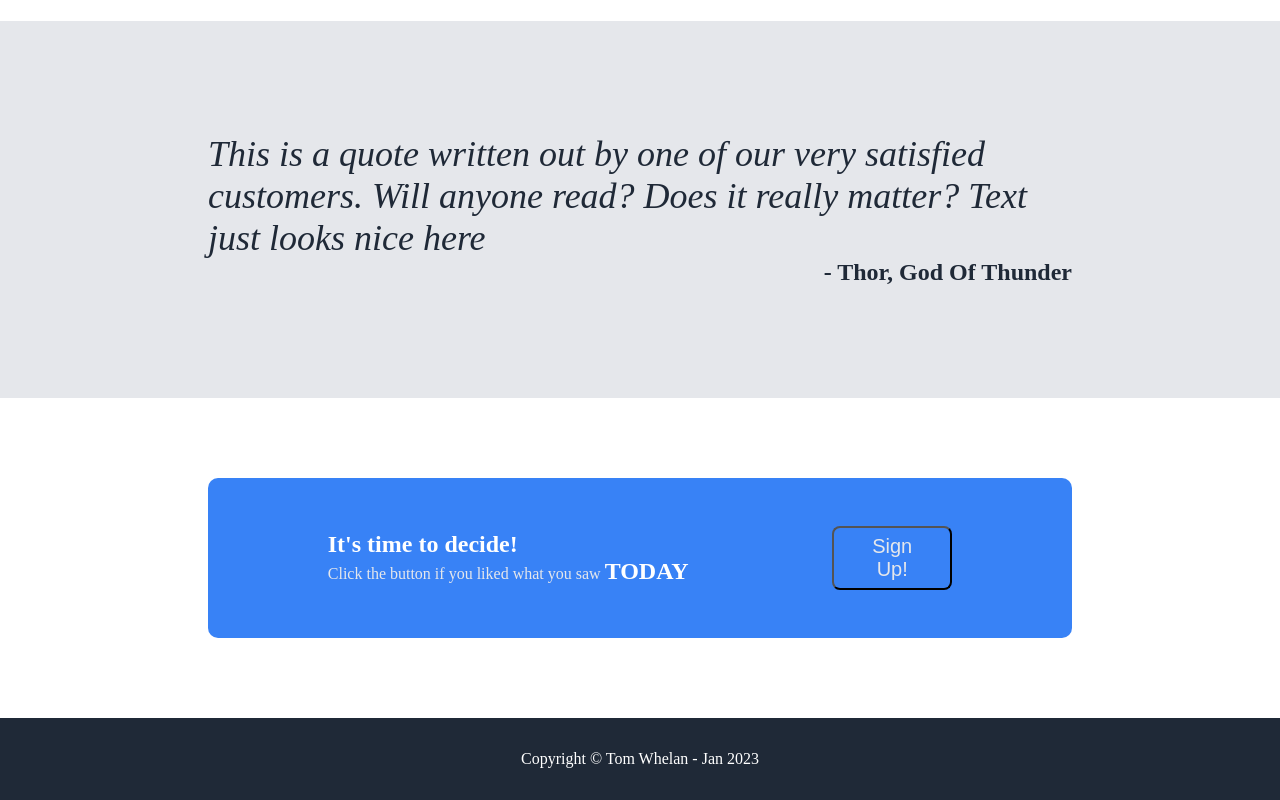
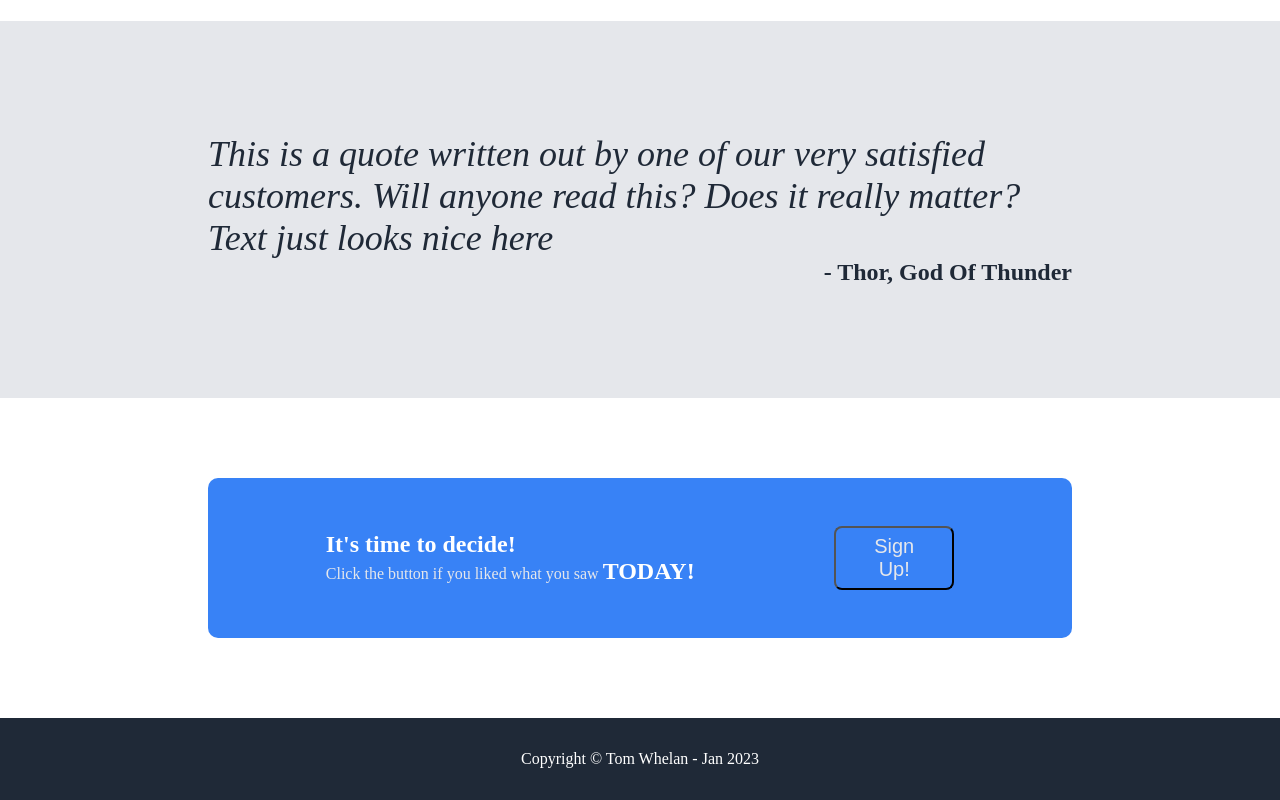
Before and after one commit to TWhela/odin-landing-page, a plain HTML site: page index.html in a window 1280 px wide. Shown: the part 972-1772 px from the top of the page. Drawn offline with Linux system fonts and the light colour scheme.

Commit message:
finished odin project task

```diff
--- a/index.html
+++ b/index.html
@@ -63,7 +63,7 @@
     </main>
 
     <div class="customerQuote">
-        <em>This is a quote written out by one of our very satisfied customers. Will anyone read? Does it really matter? Text just looks nice here</em>
+        <em>This is a quote written out by one of our very satisfied customers. Will anyone read this? Does it really matter? Text just looks nice here</em>
         <p>- Thor, God Of Thunder</p>
     </div>
 
@@ -71,7 +71,7 @@
         <div class="container">
             <div class="left">
                 <strong>It's time to decide!</strong>
-                <p>Click the button if you liked what you saw <strong>TODAY</strong></p>
+                <p>Click the button if you liked what you saw <strong>TODAY!</strong></p>
             </div>
             <div class="right">
                 <button class="secondary">Sign Up!</button>
--- a/stylesheet.css
+++ b/stylesheet.css
@@ -62,6 +62,10 @@ a:link {
     color: #F9FAF8;
     font-weight: 900;
     font-size: 48px;
+}
+
+.subtext {
+    color: #E5E7EB;
 }
 
 button {
```
